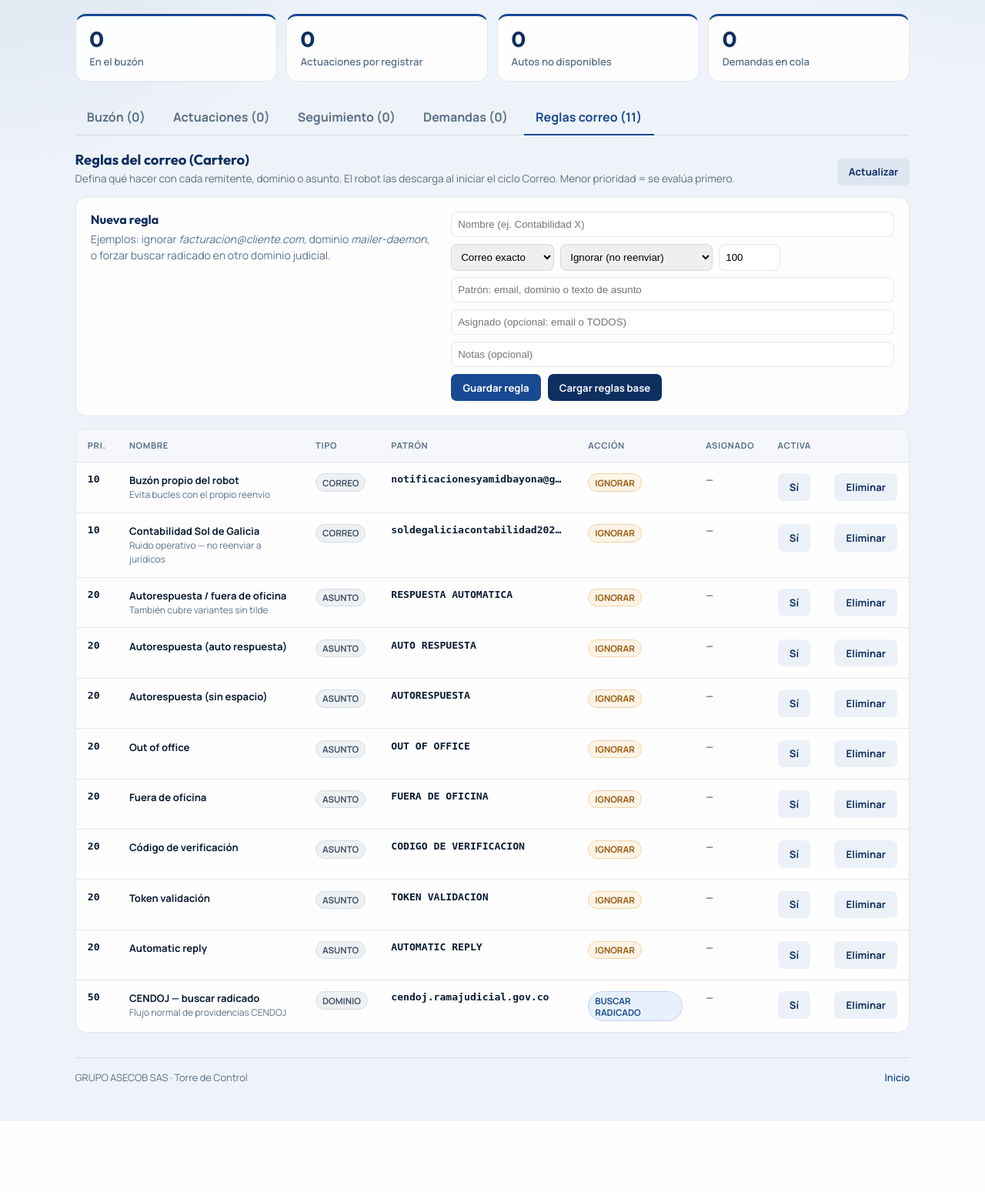
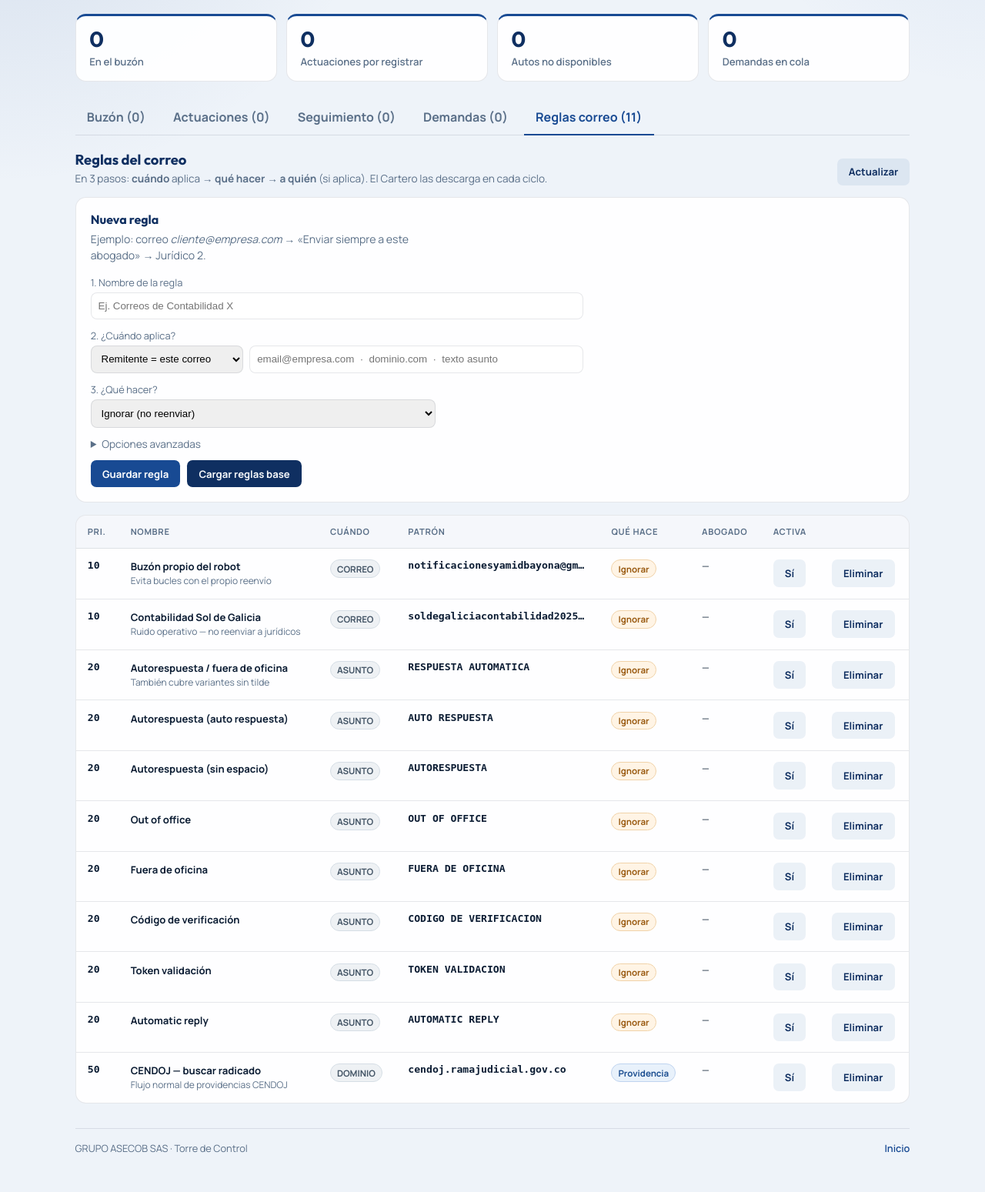
Before and after one commit to bayonatarazonayamid-lab/asecob-torre-control, a FastAPI app: page /dashboard in a window 1280 px wide, after a click that opens the changed part. Shown: the part 192-1741 px from the top of the page at 77% size. Before the commit the page ends 1649 px from the top, so only its background shows below. Run offline with FastAPI, Linux system fonts and the light colour scheme.

Commit message:
Update dashboard.html

```diff
--- a/templates/dashboard.html
+++ b/templates/dashboard.html
@@ -453,8 +453,8 @@
         <section id="tab-reglas" class="panel hidden">
             <div class="toolbar">
                 <div>
-                    <h2>Reglas del correo (Cartero)</h2>
-                    <p>Defina qué hacer con cada remitente, dominio o asunto. El robot las descarga al iniciar el ciclo Correo. Menor prioridad = se evalúa primero.</p>
+                    <h2>Reglas del correo</h2>
+                    <p>En 3 pasos: <strong>cuándo</strong> aplica → <strong>qué hacer</strong> → <strong>a quién</strong> (si aplica). El Cartero las descarga en cada ciclo.</p>
                 </div>
                 <button type="button" class="btn btn-ghost" onclick="location.reload()">Actualizar</button>
             </div>
@@ -462,26 +462,61 @@
             <div class="demandas-box" style="margin-bottom:1rem;">
                 <div>
                     <h2 style="font-size:1rem;">Nueva regla</h2>
-                    <p>Ejemplos: ignorar <em>facturacion@cliente.com</em>, dominio <em>mailer-daemon</em>, o forzar buscar radicado en otro dominio judicial.</p>
+                    <p>Ejemplo: correo <em>cliente@empresa.com</em> → «Enviar siempre a este abogado» → Jurídico 2.</p>
                 </div>
-                <form id="form-regla" onsubmit="return crearRegla(event)" style="display:grid;gap:0.55rem;width:100%;max-width:36rem;">
-                    <input type="text" id="regla-nombre" placeholder="Nombre (ej. Contabilidad X)" required style="padding:0.5rem;border:1px solid var(--line);border-radius:0.5rem;">
-                    <div style="display:flex;flex-wrap:wrap;gap:0.5rem;">
-                        <select id="regla-tipo" style="padding:0.5rem;border-radius:0.5rem;border:1px solid var(--line);">
-                            <option value="CORREO">Correo exacto</option>
-                            <option value="DOMINIO">Dominio</option>
-                            <option value="ASUNTO">Asunto contiene</option>
+                <form id="form-regla" onsubmit="return crearRegla(event)" style="display:grid;gap:0.75rem;width:100%;max-width:40rem;">
+                    <label style="font-size:0.8rem;color:var(--muted);">1. Nombre de la regla
+                        <input type="text" id="regla-nombre" placeholder="Ej. Correos de Contabilidad X" required style="display:block;width:100%;margin-top:0.25rem;padding:0.55rem;border:1px solid var(--line);border-radius:0.5rem;">
+                    </label>
+
+                    <div>
+                        <div style="font-size:0.8rem;color:var(--muted);margin-bottom:0.25rem;">2. ¿Cuándo aplica?</div>
+                        <div style="display:flex;flex-wrap:wrap;gap:0.5rem;">
+                            <select id="regla-tipo" style="padding:0.55rem;border-radius:0.5rem;border:1px solid var(--line);min-width:12rem;">
+                                <option value="CORREO">Remitente = este correo</option>
+                                <option value="DOMINIO">Remitente de este dominio</option>
+                                <option value="ASUNTO">Asunto contiene…</option>
+                            </select>
+                            <input type="text" id="regla-patron" placeholder="email@empresa.com  ·  dominio.com  ·  texto asunto" required style="flex:1;min-width:14rem;padding:0.55rem;border:1px solid var(--line);border-radius:0.5rem;">
+                        </div>
+                    </div>
+
+                    <div>
+                        <div style="font-size:0.8rem;color:var(--muted);margin-bottom:0.25rem;">3. ¿Qué hacer?</div>
+                        <select id="regla-accion" onchange="toggleAbogadoRegla()" style="width:100%;max-width:28rem;padding:0.55rem;border-radius:0.5rem;border:1px solid var(--line);">
+                            <option value="IGNORAR">Ignorar (no reenviar)</option>
+                            <option value="ALERTA_MANUAL">Avisar para revisión manual</option>
+                            <option value="BUSCAR_RADICADO">Procesar como providencia</option>
+                            <option value="ASIGNAR_A">Enviar siempre a este abogado</option>
                         </select>
-                        <select id="regla-accion" style="padding:0.5rem;border-radius:0.5rem;border:1px solid var(--line);">
-                            <option value="IGNORAR">Ignorar (no reenviar)</option>
-                            <option value="ALERTA_MANUAL">Alerta manual</option>
-                            <option value="BUSCAR_RADICADO">Buscar radicado / procesar</option>
+                    </div>
+
+                    <div id="bloque-abogado" style="display:none;">
+                        <div style="font-size:0.8rem;color:var(--muted);margin-bottom:0.25rem;">4. ¿A qué abogado?</div>
+                        <select id="regla-asignado" style="width:100%;max-width:28rem;padding:0.55rem;border-radius:0.5rem;border:1px solid var(--line);">
+                            <option value="">— Elija abogado —</option>
+                            <option value="juridico@asecobsas.com">Jurídico 1 — juridico@asecobsas.com</option>
+                            <option value="juridico2@asecobsas.com">Jurídico 2 — juridico2@asecobsas.com</option>
+                            <option value="juridico3@asecobsas.com">Jurídico 3 — juridico3@asecobsas.com</option>
+                            <option value="coordinacionjuridica@asecobsas.com">Coordinación jurídica</option>
+                            <option value="coordinacion@asecobsas.com">Coordinación</option>
+                            <option value="TODOS">Todos los abogados</option>
                         </select>
-                        <input type="number" id="regla-prio" value="100" min="1" max="999" title="Prioridad" style="width:5rem;padding:0.5rem;border-radius:0.5rem;border:1px solid var(--line);">
+                        <p style="font-size:0.75rem;color:var(--muted);margin:0.35rem 0 0;">Obligatorio si eligió «Enviar siempre a este abogado». Opcional en alerta o providencia.</p>
                     </div>
-                    <input type="text" id="regla-patron" placeholder="Patrón: email, dominio o texto de asunto" required style="padding:0.5rem;border:1px solid var(--line);border-radius:0.5rem;">
-                    <input type="text" id="regla-asignado" placeholder="Asignado (opcional: email o TODOS)" style="padding:0.5rem;border:1px solid var(--line);border-radius:0.5rem;">
-                    <input type="text" id="regla-notas" placeholder="Notas (opcional)" style="padding:0.5rem;border:1px solid var(--line);border-radius:0.5rem;">
+
+                    <details>
+                        <summary style="cursor:pointer;font-size:0.85rem;color:var(--muted);">Opciones avanzadas</summary>
+                        <div style="display:flex;flex-wrap:wrap;gap:0.5rem;margin-top:0.5rem;">
+                            <label style="font-size:0.8rem;">Prioridad
+                                <input type="number" id="regla-prio" value="100" min="1" max="999" title="Menor = se evalúa primero" style="display:block;width:5rem;padding:0.45rem;border-radius:0.5rem;border:1px solid var(--line);">
+                            </label>
+                            <label style="font-size:0.8rem;flex:1;">Notas
+                                <input type="text" id="regla-notas" placeholder="Opcional" style="display:block;width:100%;padding:0.45rem;border:1px solid var(--line);border-radius:0.5rem;">
+                            </label>
+                        </div>
+                    </details>
+
                     <div class="actions" style="justify-content:flex-start;">
                         <button type="submit" class="btn btn-asecob">Guardar regla</button>
                         <button type="button" class="btn btn-ink" onclick="sembrarDefaults()">Cargar reglas base</button>
@@ -496,10 +531,10 @@
                         <tr>
                             <th>Pri.</th>
                             <th>Nombre</th>
-                            <th>Tipo</th>
+                            <th>Cuándo</th>
                             <th>Patrón</th>
-                            <th>Acción</th>
-                            <th>Asignado</th>
+                            <th>Qué hace</th>
+                            <th>Abogado</th>
                             <th>Activa</th>
                             <th></th>
                         </tr>
@@ -513,11 +548,13 @@
                             <td class="mono truncate" title="{{ r.patron }}">{{ r.patron }}</td>
                             <td>
                                 {% if r.accion == 'IGNORAR' %}
-                                    <span class="chip chip-amber">IGNORAR</span>
+                                    <span class="chip chip-amber">Ignorar</span>
                                 {% elif r.accion == 'ALERTA_MANUAL' %}
-                                    <span class="chip chip-red">ALERTA</span>
+                                    <span class="chip chip-red">Avisar</span>
+                                {% elif r.accion == 'ASIGNAR_A' %}
+                                    <span class="chip chip-blue">Enviar a abogado</span>
                                 {% else %}
-                                    <span class="chip chip-blue">BUSCAR RADICADO</span>
+                                    <span class="chip chip-blue">Providencia</span>
                                 {% endif %}
                             </td>
                             <td style="font-size:0.78rem;">{{ r.asignado_a or '—' }}</td>
@@ -529,7 +566,7 @@
                             <td><button type="button" class="btn btn-ghost" onclick="borrarRegla({{ r.id }})">Eliminar</button></td>
                         </tr>
                         {% else %}
-                        <tr><td colspan="8"><div class="empty"><strong>Sin reglas aún</strong>Pulse «Cargar reglas base» o cree la primera regla arriba. Hasta entonces el Cartero usa exclusiones locales de respaldo.</div></td></tr>
+                        <tr><td colspan="8"><div class="empty"><strong>Sin reglas aún</strong>Pulse «Cargar reglas base» o cree la primera arriba.</div></td></tr>
                         {% endfor %}
                     </tbody>
                 </table>
@@ -570,16 +607,36 @@
                 .catch(() => alert('Sin conexión con el tablero. Intente de nuevo.'));
         }
 
+        function toggleAbogadoRegla() {
+            const accion = document.getElementById('regla-accion').value;
+            const bloque = document.getElementById('bloque-abogado');
+            const necesita = (accion === 'ASIGNAR_A' || accion === 'ALERTA_MANUAL' || accion === 'BUSCAR_RADICADO');
+            bloque.style.display = necesita ? 'block' : 'none';
+            const sel = document.getElementById('regla-asignado');
+            if (accion === 'ASIGNAR_A') sel.required = true;
+            else { sel.required = false; }
+        }
+
         function crearRegla(ev) {
             ev.preventDefault();
             const caja = document.getElementById('mensaje-regla');
+            const accion = document.getElementById('regla-accion').value;
+            const asignado = document.getElementById('regla-asignado').value.trim() || null;
+            if (accion === 'ASIGNAR_A' && (!asignado || asignado === 'TODOS' && false)) {
+                // TODOS permitido solo si quieren; ASIGNAR_A requiere email concreto
+            }
+            if (accion === 'ASIGNAR_A' && (!asignado || !asignado.includes('@'))) {
+                caja.className = 'msg show err';
+                caja.textContent = 'Elija el abogado al que se enviarán esos correos.';
+                return false;
+            }
             const body = {
                 nombre: document.getElementById('regla-nombre').value.trim(),
                 tipo_match: document.getElementById('regla-tipo').value,
-                accion: document.getElementById('regla-accion').value,
+                accion: accion,
                 patron: document.getElementById('regla-patron').value.trim(),
                 prioridad: parseInt(document.getElementById('regla-prio').value, 10) || 100,
-                asignado_a: document.getElementById('regla-asignado').value.trim() || null,
+                asignado_a: asignado,
                 notas: document.getElementById('regla-notas').value.trim() || null,
                 activo: true,
             };
@@ -595,7 +652,7 @@
                     const data = await res.json().catch(() => ({}));
                     if (!res.ok) {
                         caja.className = 'msg show err';
-                        caja.textContent = data.detail || 'No se pudo guardar';
+                        caja.textContent = (typeof data.detail === 'string' ? data.detail : 'No se pudo guardar');
                         return;
                     }
                     location.reload();
```
